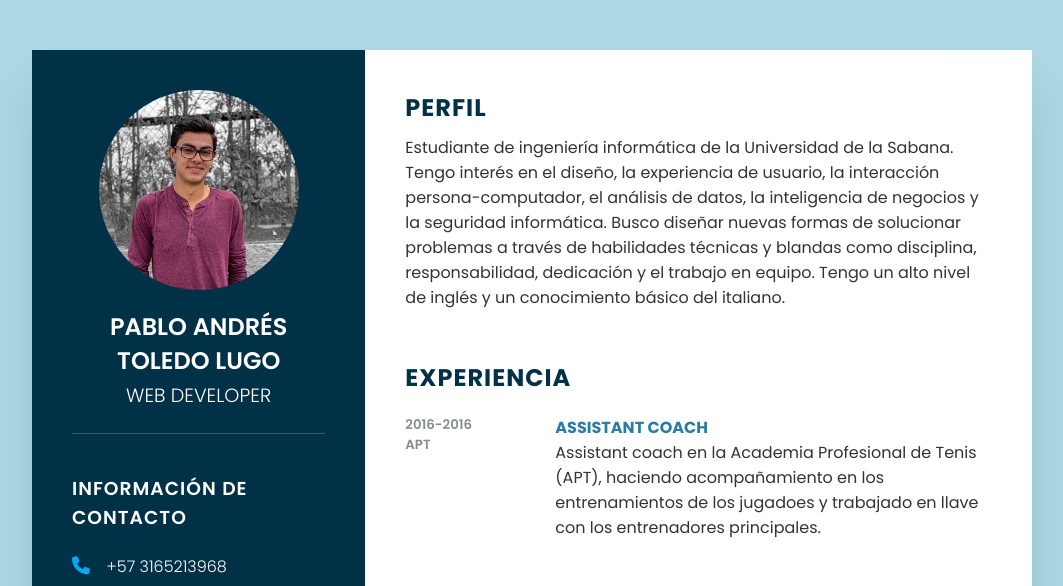
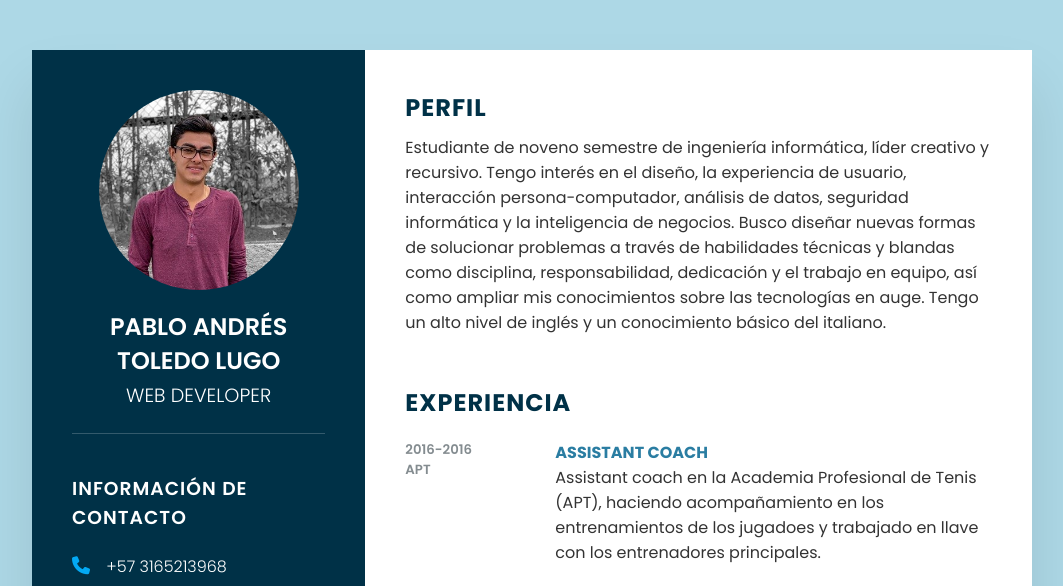
Before and after one commit to patoledol/cvToledoLugo, a plain HTML site: page index.html in a window 1280 px wide. Shown: the top 586 px of the page, without its empty margins (108-1171 px from the left). Drawn offline with Linux system fonts and the light colour scheme.

Commit message:
Update index.html

```diff
--- a/index.html
+++ b/index.html
@@ -104,11 +104,12 @@
                 <div class="about">
                     <!--Perfil-->
                     <h2 class="title2">Perfil</h2>
-                    <p>Estudiante de ingeniería informática de la Universidad de la Sabana. Tengo interés en el diseño, la experiencia de usuario,
-                        la interacción persona-computador, el análisis de datos, la inteligencia de negocios y la seguridad informática.
-                        Busco diseñar nuevas formas de solucionar problemas
-                        a través de habilidades técnicas y blandas como disciplina, responsabilidad, dedicación y el trabajo en equipo. Tengo un alto nivel de inglés
-                         y un conocimiento básico del italiano.</p>
+                    <p>Estudiante de noveno semestre de ingeniería informática, líder creativo y recursivo.
+                        Tengo interés en el diseño, la experiencia de usuario, interacción persona-computador, análisis de datos,
+                        seguridad informática y la inteligencia de negocios.  Busco diseñar nuevas formas de solucionar problemas a
+                        través de habilidades técnicas y blandas como disciplina, responsabilidad, dedicación y el trabajo en equipo,
+                        así como ampliar mis conocimientos sobre las tecnologías en auge. Tengo un alto nivel de inglés y un
+                        conocimiento básico del italiano.</p>
                 </div>
                 <!--Experiencia -->
                 <div class="about">
```
